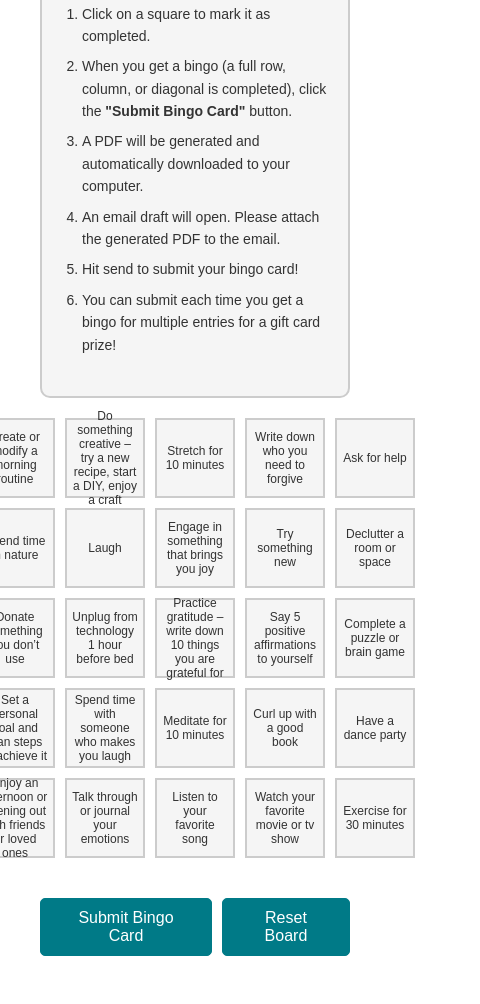
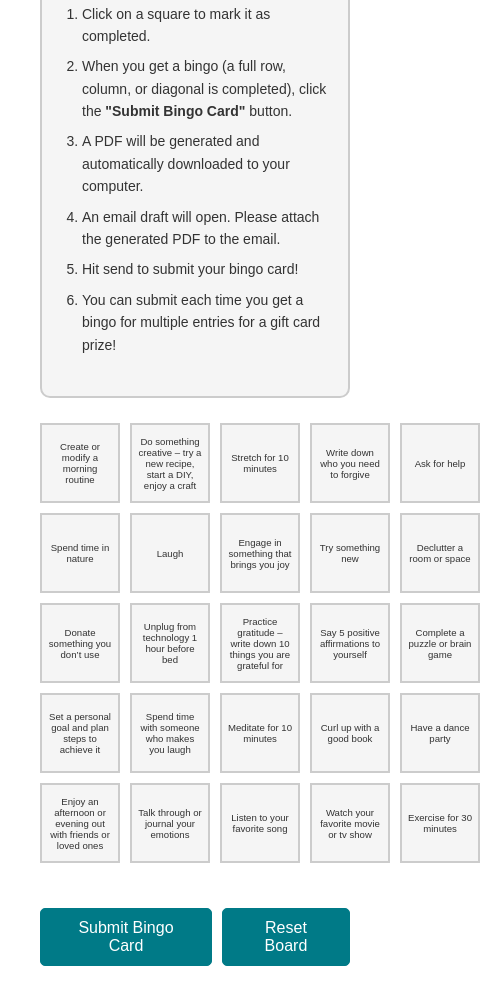
Before and after one commit to lynseyday/Bingo, a plain HTML site: page index.html in a window 390 px wide. Shown: the part 476-1480 px from the top of the page, 480 px wide, since content can reach past the window. Drawn offline with nearby package versions, Linux system fonts and the light colour scheme.

Commit message:
Add files via upload

```diff
--- a/style.css
+++ b/style.css
@@ -92,6 +92,7 @@ body {
   grid-template-columns: repeat(5, 1fr); /* 5 columns for desktop */
   gap: 10px;
   margin-bottom: 20px;
+  padding: 10px;
 }
 
 .bingo-square {
@@ -108,6 +109,29 @@ body {
   padding: 5px;
   box-sizing: border-box;
   transition: all 0.3s ease;
+}
+
+/* Adjustments for smaller screens (tablets and phones) */
+@media (max-width: 768px) {
+  #bingo-card {
+    max-width: 100%; /* Allow the card to take up the full width of the screen */
+    padding: 5px; /* Reduce padding for smaller screens */
+  }
+
+  .bingo-square {
+    font-size: 0.8rem; /* Reduce font size for smaller screens */
+  }
+}
+
+@media (max-width: 480px) {
+  #bingo-card {
+    max-width: 100%; /* Full width for very small screens */
+    padding: 5px; /* Reduce padding further */
+  }
+
+  .bingo-square {
+    font-size: 0.6rem; /* Further reduce font size for very small screens */
+  }
 }
 
 .bingo-square:hover {
```
